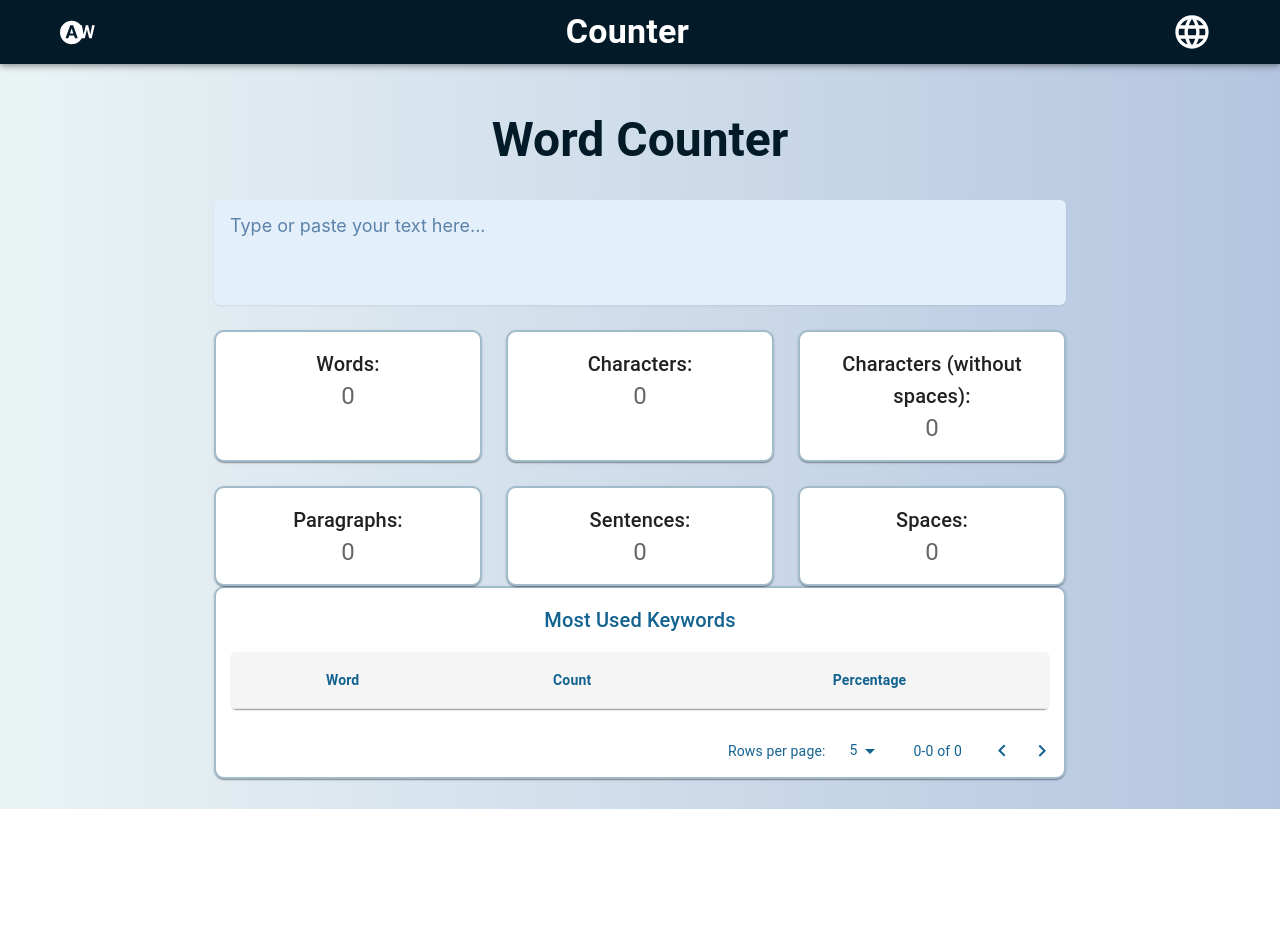
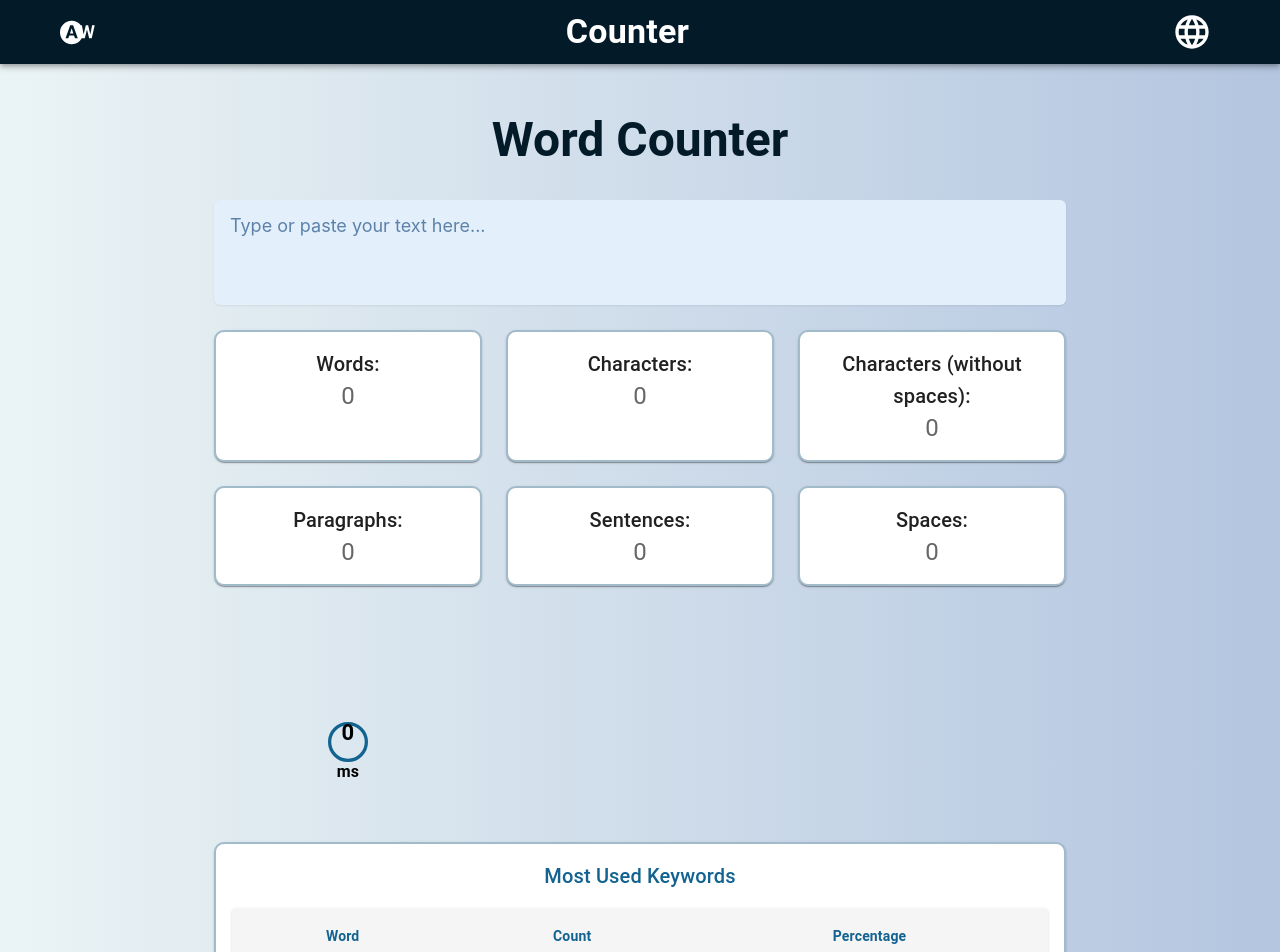
Before and after one commit to Ruqayah22/word-counter, a React (Create React App) app: page / in a window 1280 px wide. Shown: the top 952 px of the page. Before the commit the page ends 809 px from the top, so only its background shows below. Built offline with nearby package versions, Linux system fonts and the light colour scheme.

Commit message:
fix deployment

```diff
--- a/src/components/CountApp.js
+++ b/src/components/CountApp.js
@@ -507,6 +507,67 @@ const CountApp = ({ language }) => {
             </CardContent>
           </CardActionArea>
         </Card>
+        <Box
+          sx={{
+            display: "flex",
+            justifyContent: "center",
+            alignItems: "center",
+            width: "100%", // Ensures it stays inside the container
+            mt: { xs: 3, md: 4 }, // Adds spacing above on smaller screens
+          }}
+        >
+          {/* Wrapper to control size and centering */}
+          <Box
+            sx={{
+              position: "relative",
+              width: { xs: "80px", sm: "120px", md: "160px", lg: "200px" }, // Adjusts dynamically
+              height: { xs: "80px", sm: "120px", md: "160px", lg: "200px" }, // Ensures it's always circular
+              display: "flex",
+              justifyContent: "center",
+              alignItems: "center",
+              overflow: "hidden", // Prevents overflow issues
+            }}
+          >
+            {/* Circular Progress */}
+            <CircularProgress
+              variant="determinate"
+              value={100}
+              sx={{
+                width: "100%",
+                height: "100%",
+                color: "#136391",
+              }}
+            />
+
+            {/* Centered Run Time */}
+            <Typography
+              position="absolute"
+              sx={{
+                top: "45%", // Fine-tune text position
+                left: "50%",
+                transform: "translate(-50%, -50%)",
+                fontSize: { xs: "12px", sm: "14px", md: "18px", lg: "22px" },
+                fontWeight: "bold",
+              }}
+            >
+              {stats.runTime}
+            </Typography>
+
+            {/* "ms" Label */}
+            <Typography
+              position="absolute"
+              sx={{
+                top: "65%", // Moves it slightly below the number
+                left: "50%",
+                transform: "translate(-50%, -50%)",
+                fontSize: { xs: "10px", sm: "12px", md: "14px", lg: "16px" },
+                fontWeight: "bold",
+              }}
+            >
+              ms
+            </Typography>
+          </Box>
+        </Box>
       </Box>
       <Card
         sx={{
```
